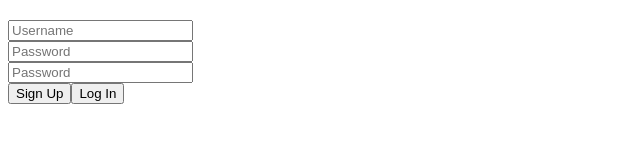
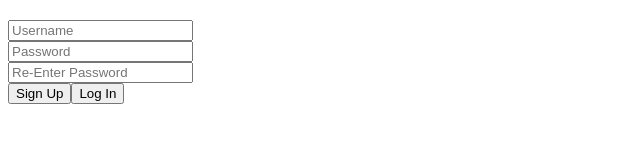
Before and after one commit to CSCodeVelocity/code-hero, a React app: page / in a window 1280 px wide. Both pictures are taken after a click on the button "Sign Up". Shown: the part 163-306 px from the top of the page, without its empty margins (0-640 px from the left). Built offline with nearby package versions, Linux system fonts and the light colour scheme.

Commit message:
minor tweaks same as previous commit in functionality and substance

```diff
--- a/client/components/authForm.jsx
+++ b/client/components/authForm.jsx
@@ -119,7 +119,11 @@ const authForm = (props) => {
         <br></br>
         <input id="pass" type="password" placeholder="Password"></input>
         <br></br>
-        <input id="passcheck" type="password" placeholder="Password"></input>
+        <input
+          id="passcheck"
+          type="password"
+          placeholder="Re-Enter Password"
+        ></input>
         <br></br>
         <button id="usercreate" className="authButton" onClick={handleSignUp}>
           Sign Up
--- a/client/state/reducers.js
+++ b/client/state/reducers.js
@@ -19,7 +19,6 @@ export const authReducer = (state, action) => {
 
     case 'SET_SIGNUP': {
       const { signUp } = action.payload;
-      console.log('IN AUTHREDUCER: ', action.payload);
       return {
         ...state,
         signUp,
```
